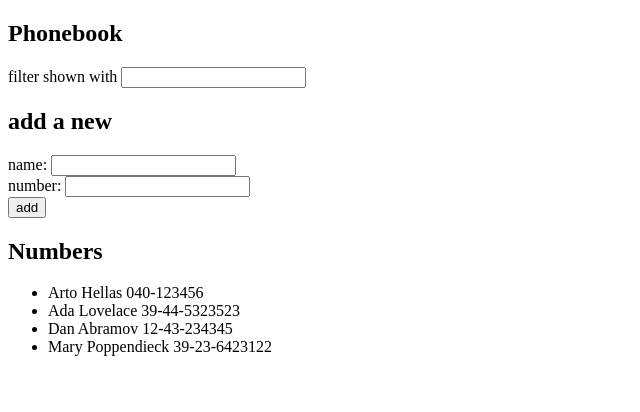
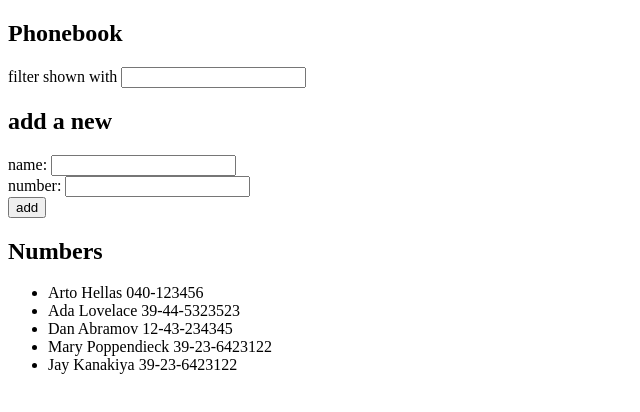
Before and after one commit to JayKanakiya/fullstackopen, a React (Create React App) app in the folder part2/phonebook/: page / in a window 1280 px wide. Shown: the top 412 px of the page, without its empty margins (0-640 px from the left). Built offline with nearby package versions, Linux system fonts and the light colour scheme; data requests are answered from the project's data file.

Commit message:
2.11 solution

```diff
--- /dev/null
+++ b/part2/phonebook/db.json
@@ -0,0 +1,29 @@
+{
+    "persons":[
+      {
+        "name": "Arto Hellas",
+        "number": "040-123456",
+        "id": 1
+      },
+      {
+        "name": "Ada Lovelace",
+        "number": "39-44-5323523",
+        "id": 2
+      },
+      {
+        "name": "Dan Abramov",
+        "number": "12-43-234345",
+        "id": 3
+      },
+      {
+        "name": "Mary Poppendieck",
+        "number": "39-23-6423122",
+        "id": 4
+      },
+      {
+        "name": "Jay Kanakiya",
+        "number": "39-23-6423122",
+        "id": 4
+      }
+    ]
+  }
--- a/part2/phonebook/src/App.js
+++ b/part2/phonebook/src/App.js
@@ -1,4 +1,5 @@
-import React, { useState } from 'react'
+import React, { useState, useEffect } from 'react'
+import axios from 'axios'
 
 const Persons = (props) => {
 	var filteredNames = props.persons
@@ -50,12 +51,16 @@ const PersonForm = (props) => {
 }
 
 const App = () => {
-  const [ persons, setPersons] = useState([
-	{ name: 'Arto Hellas', number: '040-123456' },
-    { name: 'Ada Lovelace', number: '39-44-5323523' },
-    { name: 'Dan Abramov', number: '12-43-234345' },
-    { name: 'Mary Poppendieck', number: '39-23-6423122' }
-  ])
+	const [ persons, setPersons] = useState([])
+	useEffect(()=> {
+		console.log('effect')
+		axios.get('http://localhost:3001/persons').then(response=>{
+			console.log('promise fulfilled')
+			console.log(typeof response.data)
+			setPersons(response.data)
+		})
+	},[])
+
   const [ newName, setNewName ] = useState('')
   const [newNumber, setNumber] = useState('')
   const [showResults, setResults] = useState('')
```
Also changed, not shown: part2/phonebook/package.json (+6 -1 lines), 1 other file (tests, documents, lock files or other folders).
